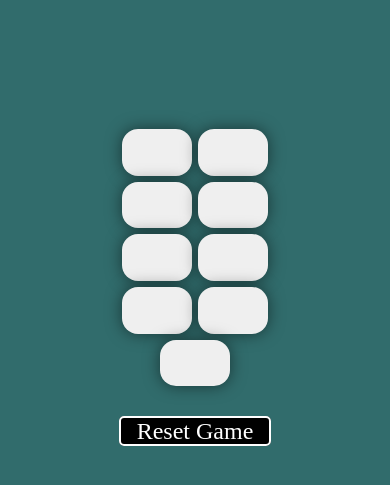
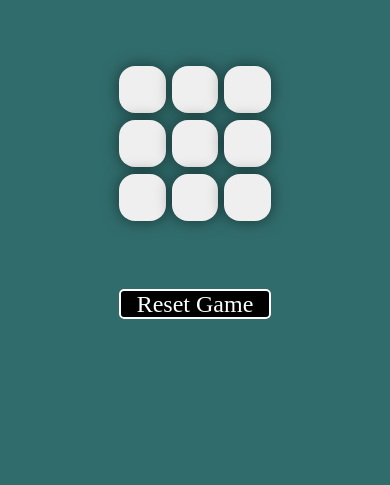
Before and after one commit to KeertanaGupta/Tic-Tac-Toe, a plain HTML site: page index.html in a window 390 px wide. Shown: the part 125-610 px from the top of the page. Drawn offline with nearby package versions, Linux system fonts and the light colour scheme; a web font is replaced by a local one.

Commit message:
Update CSS

```diff
--- a/style.css
+++ b/style.css
@@ -60,14 +60,17 @@ body{
 /* Media query for smaller screens */
 @media (max-width: 768px) {
     .container {
-        height: 50vh;
+        height: 35vh;
     }
+
     .game {
         height: 40vmin;
         width: 40vmin;
     }
+
     .box {
         height: 12vmin;
-        width: 12min;
+        width: 12vmin;
         font-size: 6vmin;
     }
+}
```
